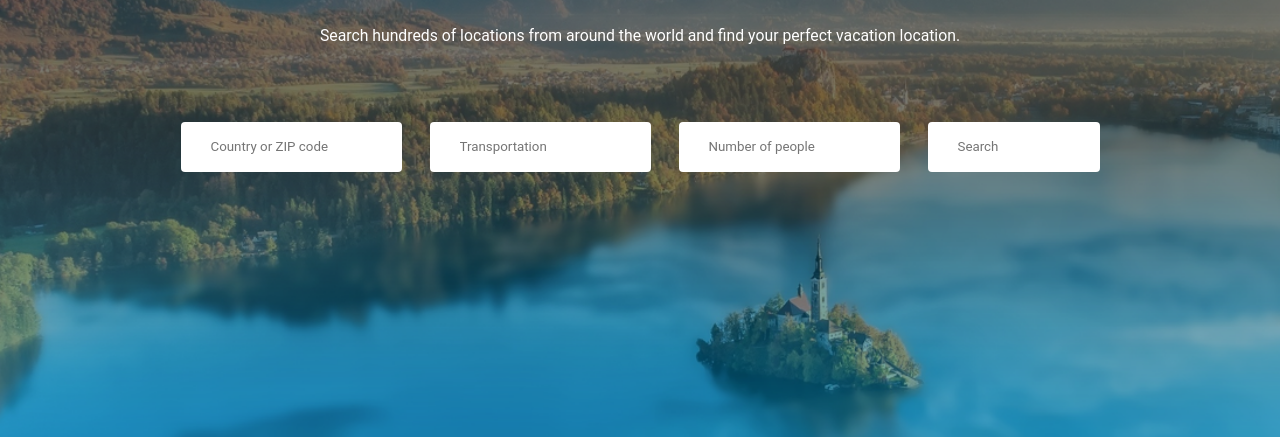
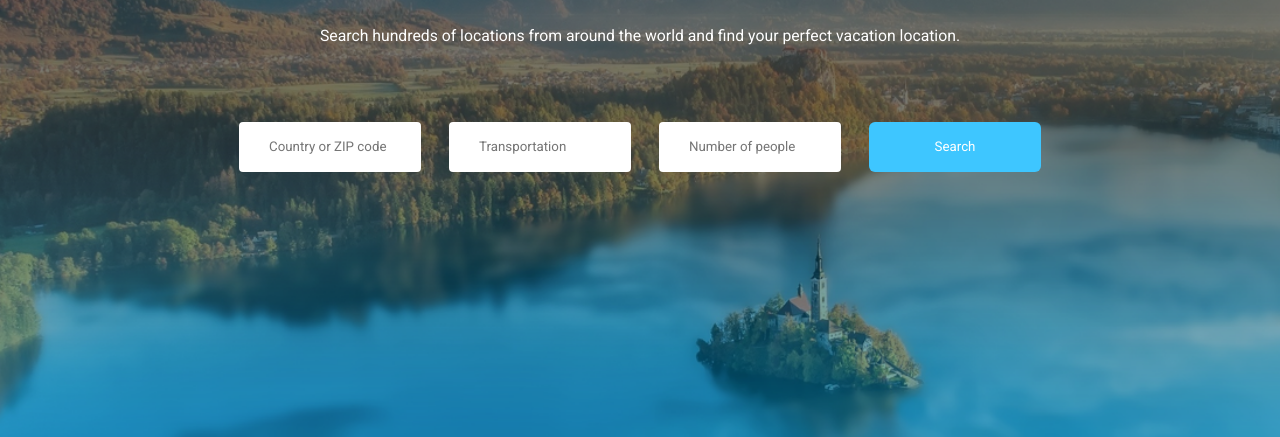
Before and after one commit to Nataly2110/takeMeNew, a plain HTML site: page index.html in a window 1280 px wide. Shown: the part 363-800 px from the top of the page. Drawn offline with Linux system fonts and the light colour scheme; a small style sheet from the web is missing.

Commit message:
button type=submit

```diff
--- a/index.html
+++ b/index.html
@@ -6,7 +6,7 @@
    <meta name="viewport" content="width=device-width, initial-scale=1.0">
    <title>Document</title>
    <link rel="stylesheet" href="css/style.css">
-   <link href="https://font4s.googleapis.com/css?family=Roboto:regular,italic,700,700italic&display=swap" rel="stylesheet" />
+   <link href="https://fonts.googleapis.com/css?family=Roboto:regular,italic,700,700italic&display=swap" rel="stylesheet" />
    <link href="https://fonts.googleapis.com/css?family=Kaushan+Script:regular" rel="stylesheet" />
 </head>
 <body>
@@ -47,10 +47,10 @@
                <h1 class="promo__header">Find Your Dream Vacation Location</h1>
                <p class="promo__text">Search hundreds of locations from around the world and find your perfect vacation location.</p>
                <form action="#" method="GET" class="promo__search">
-                  <input type="text" class="promo__search_country" placeholder="Country or ZIP code">
-                  <input type="text" class="promo__search_transporation" placeholder="Transportation">
-                  <input type="text" class="promo__search_number" placeholder="Number of people">
-                  <input type="text" class="promo__search_submit" placeholder="Search">
+                  <input class="promo__search_country" placeholder="Country or ZIP code">
+                  <input class="promo__search_transporation" placeholder="Transportation">
+                  <input type="number" class="promo__search_number" placeholder="Number of people">
+                  <button type="submit" class="promo__search_submit" >Search</button>
                </form>
             </div>
          </section>
--- a/scss/style.scss
+++ b/scss/style.scss
@@ -417,12 +417,15 @@ body._touch .menu__list > li._active .menu__arrow {
       &_submit {
          @include shortButton;
       }
-      input {
+      input, button {
          margin-bottom: 10px;
          &:not(:last-child) {
          margin-right: 28px;
       }
       }
+       button {
+          @include shortButton;
+       }
 }
 }
 
```
Also changed, not shown: css/style.css.
